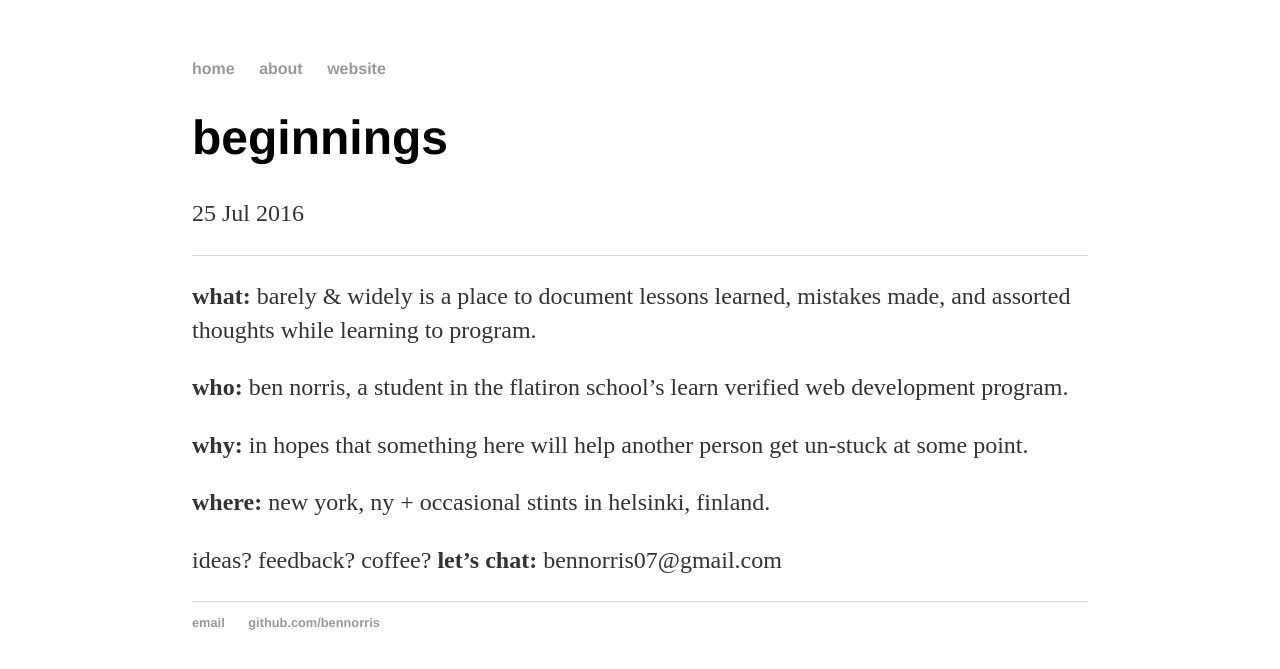
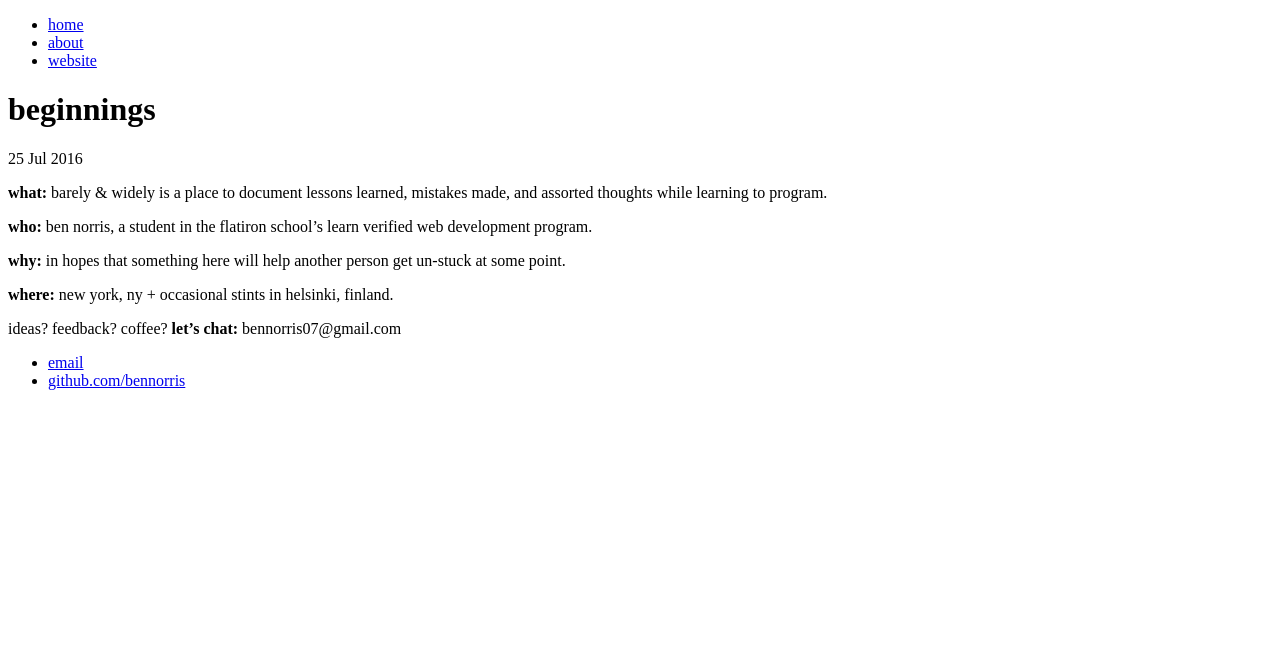
Before and after one commit to bennorris/blog, a Jekyll site: the page built from _posts/2016-07-25-beginnings.md, in a window 1280 px wide. Shown: the top 669 px of the page. Built offline with Jekyll 4.4.1, drawn with Linux system fonts in a browser that asks for light colours.

Commit message:
url change

```diff
--- a/_config.yml
+++ b/_config.yml
@@ -1,3 +1,3 @@
 name: Ben Norris
 markdown: kramdown
-url: http://bennorris.github.com/blog
+url: http://bennorris.github.com/
--- a/_layouts/default.html
+++ b/_layouts/default.html
@@ -3,7 +3,7 @@
 		<head>
 			<title>{{ page.title }}</title>
 			<!-- link to main stylesheet -->
-			<link rel="stylesheet" type="text/css" href="http://bennorris.github.io/blog/css/main.css">
+			<link rel="stylesheet" type="text/css" href="./css/main.css">
       <link href='https://fonts.googleapis.com/css?family=Inconsolata' rel='stylesheet' type='text/css'>
 		</head>
 		<body>
```
